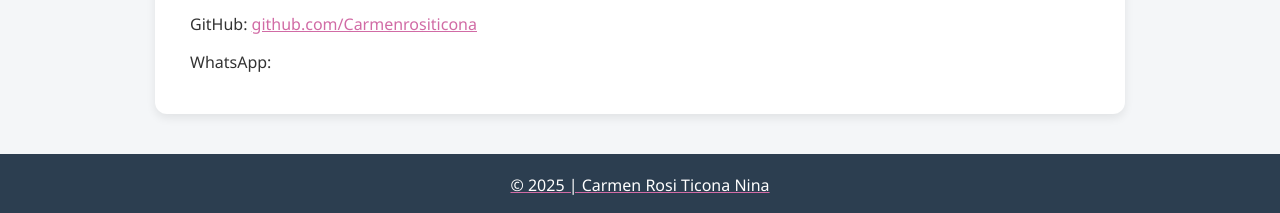
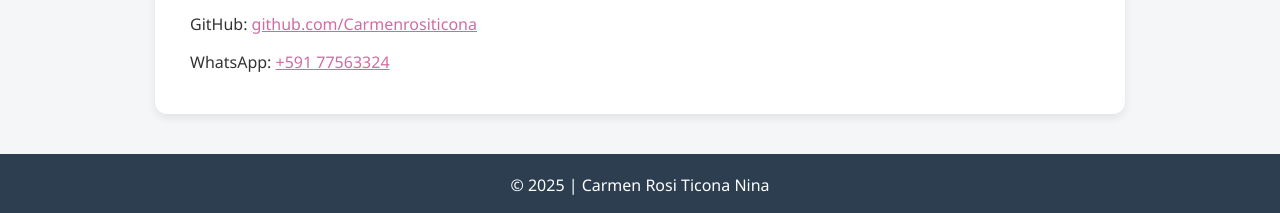
Before and after one commit to Carmenrositicona/carmen-rosi.github.io, a plain HTML site: page index.html in a window 1280 px wide. Shown: the part 4080-4293 px from the top of the page. Drawn offline with Linux system fonts and the light colour scheme.

Commit message:
Update WhatsApp link with formatted URL

```diff
--- a/index.html
+++ b/index.html
@@ -252,7 +252,7 @@
   <h2>Contacto</h2>
   <p>Email: <a href="mailto:ticonaninacarmenrosi@gmail.com">ticonaninacarmenrosi@gmail.com</a></p>
   <p>GitHub: <a href="https://github.com/Carmenrositicona">github.com/Carmenrositicona</a></p>
-  <p>WhatsApp: <a href=77563324</a></p>
+  <p>WhatsApp: <a href="https://wa.me/59177563324?text=Hola,%20me%20comunico%20por%20su%20portafolio%20digital" target="_blank"> +591 77563324</a></p>
 </section>
 
 <footer>
```
